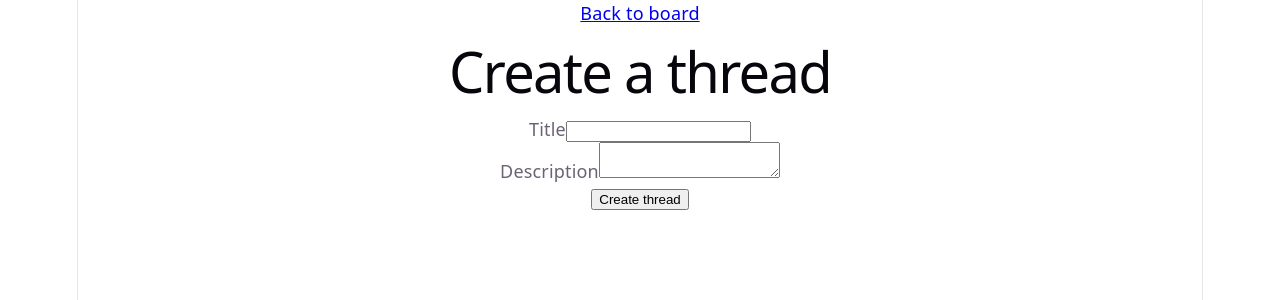
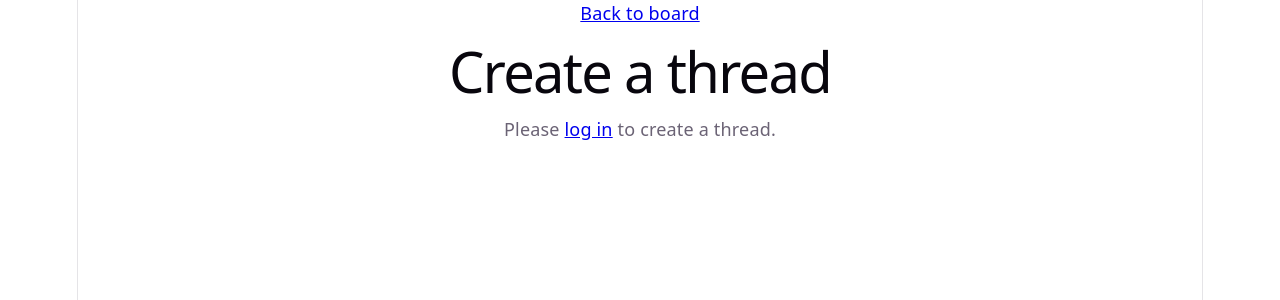
Before and after one commit to BeesWithMotion/thehive, a React (Vite) app in the folder frontend/: page /boards/1/new in a window 1280 px wide. Shown: the top 300 px of the page. Built offline with nearby package versions, Linux system fonts and the light colour scheme.

Commit message:
Users need to sign in to create a thread or post to a thread.

```diff
--- a/frontend/src/pages/CreateThreadPage.tsx
+++ b/frontend/src/pages/CreateThreadPage.tsx
@@ -51,6 +51,7 @@
 
             {errorMessage && <p>{errorMessage}</p>}
 
+            {localStorage.getItem("authToken") ? (
                 <form onSubmit={handleSubmit}>
                     <div>
                         <label htmlFor="threadTitle">Title</label>
@@ -79,6 +80,11 @@
                         {isSubmitting ? "Creating..." : "Create thread"}
                     </button>
                 </form>
+            ) : (
+                <p>
+                    Please <Link to ="/login">log in</Link> to create a thread.
+                </p>
+            )}
         </main>
     )
 }
--- a/frontend/src/pages/ThreadPage.tsx
+++ b/frontend/src/pages/ThreadPage.tsx
@@ -155,6 +155,7 @@
             <section>
                 <h2>Add Buzz</h2>
 
+                {localStorage.getItem("authToken") ? (
                     <form onSubmit={handleSubmit}>
                         <div>
                             <label htmlFor="postContent">Post content</label>
@@ -171,6 +172,11 @@
                             {isSubmitting ? "Buzzing..." : "Add Buzz"}
                         </button>
                     </form>
+                ) : (
+                    <p>
+                        Please <Link to ="/login">log in</Link> to reply.
+                    </p>
+                )}
             </section>
         </main>
     )
```
Lines whose indentation alone changed are shown as unchanged.
